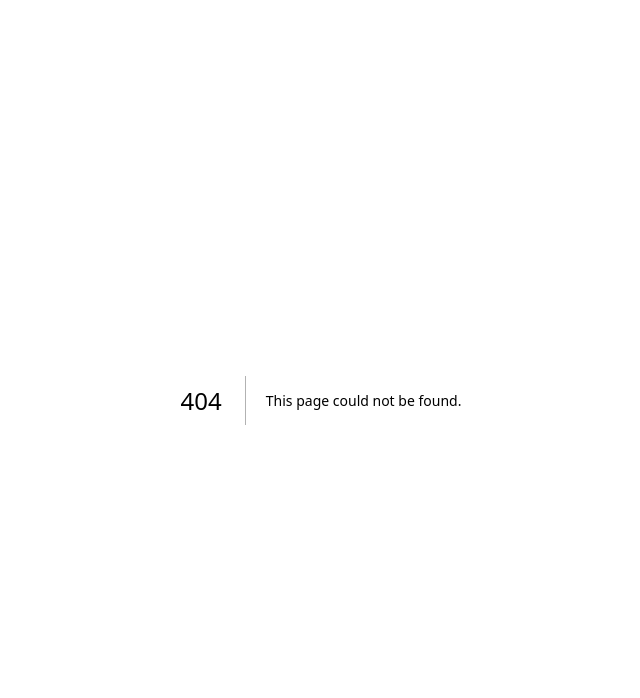
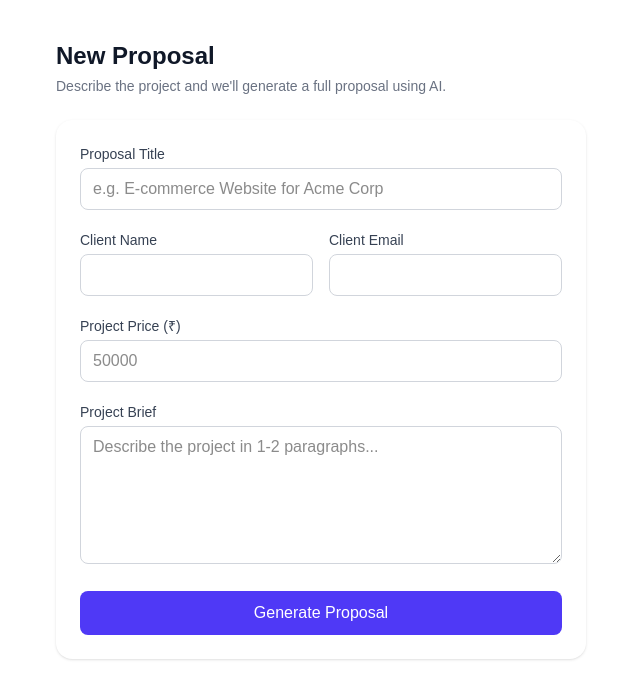
Before and after one commit to rajandass/proposal-generator, a Next.js app in the folder frontend/: page /proposals/new in a window 1280 px wide. Before the commit this address had no page. Shown: the top 698 px of the page, without its empty margins (319-959 px from the left). Built offline with nearby package versions, Linux system fonts and the light colour scheme; no server answers.

Commit message:
feat(frontend): add new proposal brief form

```diff
--- /dev/null
+++ b/frontend/app/proposals/new/page.tsx
@@ -0,0 +1,120 @@
+"use client";
+
+import { useState } from "react";
+import { useRouter } from "next/navigation";
+import { apiFetch } from "@/lib/api";
+
+export default function NewProposalPage() {
+  const router = useRouter();
+  const [loading, setLoading] = useState(false);
+  const [error, setError] = useState<string | null>(null);
+  const [form, setForm] = useState({
+    title: "",
+    client_name: "",
+    client_email: "",
+    price: "",
+    brief: "",
+  });
+
+  async function handleSubmit(e: React.FormEvent) {
+    e.preventDefault();
+    setLoading(true);
+    setError(null);
+
+    try {
+      const proposal = await apiFetch("/api/generate/", {
+        method: "POST",
+        body: JSON.stringify({ ...form, price: parseFloat(form.price) }),
+      });
+      router.push(`/proposals/${proposal.id}/edit`);
+    } catch (err: unknown) {
+      setError(err instanceof Error ? err.message : "Failed to generate proposal");
+      setLoading(false);
+    }
+  }
+
+  return (
+    <div className="max-w-2xl mx-auto py-10 px-4">
+      <div className="mb-6">
+        <h1 className="text-2xl font-bold text-gray-900">New Proposal</h1>
+        <p className="text-gray-500 text-sm mt-1">
+          Describe the project and we&apos;ll generate a full proposal using AI.
+        </p>
+      </div>
+
+      <div className="bg-white rounded-2xl shadow-sm p-6">
+        <form onSubmit={handleSubmit} className="space-y-5">
+          <div>
+            <label className="block text-sm font-medium text-gray-700 mb-1">Proposal Title</label>
+            <input
+              type="text"
+              value={form.title}
+              onChange={(e) => setForm({ ...form, title: e.target.value })}
+              placeholder="e.g. E-commerce Website for Acme Corp"
+              required
+              className="w-full px-3 py-2 border border-gray-300 rounded-lg focus:outline-none focus:ring-2 focus:ring-indigo-500"
+            />
+          </div>
+
+          <div className="grid grid-cols-2 gap-4">
+            <div>
+              <label className="block text-sm font-medium text-gray-700 mb-1">Client Name</label>
+              <input
+                type="text"
+                value={form.client_name}
+                onChange={(e) => setForm({ ...form, client_name: e.target.value })}
+                required
+                className="w-full px-3 py-2 border border-gray-300 rounded-lg focus:outline-none focus:ring-2 focus:ring-indigo-500"
+              />
+            </div>
+            <div>
+              <label className="block text-sm font-medium text-gray-700 mb-1">Client Email</label>
+              <input
+                type="email"
+                value={form.client_email}
+                onChange={(e) => setForm({ ...form, client_email: e.target.value })}
+                required
+                className="w-full px-3 py-2 border border-gray-300 rounded-lg focus:outline-none focus:ring-2 focus:ring-indigo-500"
+              />
+            </div>
+          </div>
+
+          <div>
+            <label className="block text-sm font-medium text-gray-700 mb-1">Project Price (₹)</label>
+            <input
+              type="number"
+              value={form.price}
+              onChange={(e) => setForm({ ...form, price: e.target.value })}
+              placeholder="50000"
+              min="1"
+              required
+              className="w-full px-3 py-2 border border-gray-300 rounded-lg focus:outline-none focus:ring-2 focus:ring-indigo-500"
+            />
+          </div>
+
+          <div>
+            <label className="block text-sm font-medium text-gray-700 mb-1">Project Brief</label>
+            <textarea
+              value={form.brief}
+              onChange={(e) => setForm({ ...form, brief: e.target.value })}
+              rows={5}
+              placeholder="Describe the project in 1-2 paragraphs..."
+              required
+              className="w-full px-3 py-2 border border-gray-300 rounded-lg focus:outline-none focus:ring-2 focus:ring-indigo-500"
+            />
+          </div>
+
+          {error && <p className="text-red-500 text-sm">{error}</p>}
+
+          <button
+            type="submit"
+            disabled={loading}
+            className="w-full py-2.5 px-4 bg-indigo-600 text-white rounded-lg font-medium hover:bg-indigo-700 disabled:opacity-50 transition-colors"
+          >
+            {loading ? "Generating proposal with AI..." : "Generate Proposal"}
+          </button>
+        </form>
+      </div>
+    </div>
+  );
+}
```
